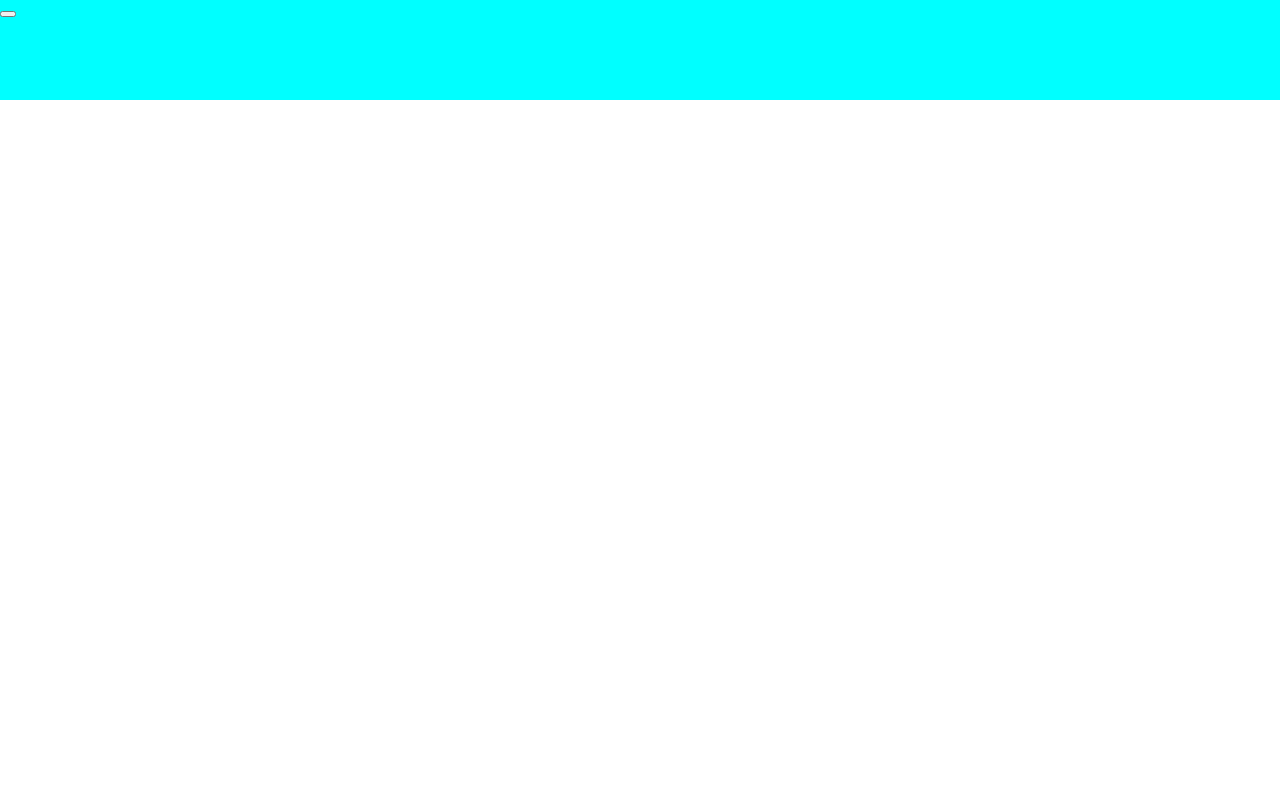
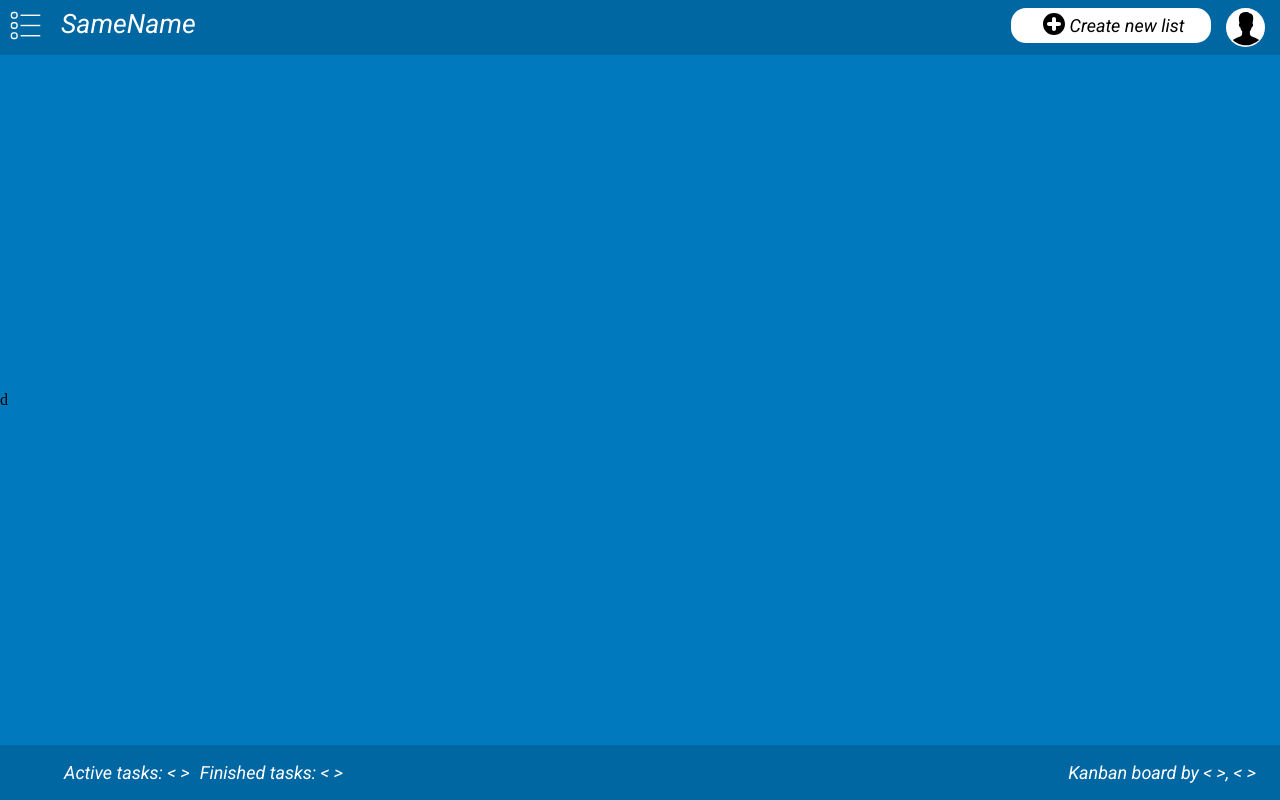
Before and after one commit to MatthewCod/kanbanBoard, a plain HTML site: page index.html in a window 1280 px wide. Drawn offline with Linux system fonts and the light colour scheme.

Commit message:
header and footer

```diff
--- a/index.html
+++ b/index.html
@@ -1,36 +1,76 @@
 <!DOCTYPE html>
 <html lang="en">
+
 <head>
-    <meta charset="UTF-8">
-    <meta http-equiv="X-UA-Compatible" content="IE=edge">
-    <meta name="viewport" content="width=device-width, initial-scale=1.0">
+  <meta charset="UTF-8" />
+  <meta http-equiv="X-UA-Compatible" content="IE=edge" />
+  <meta name="viewport" content="width=device-width, initial-scale=1.0" />
   <title>Document</title>
-    <link rel="stylesheet" href="style/headerStyle.css">
-    <link rel="stylesheet" href="style/mainStyle.css">
-    <link rel="stylesheet" href="style/footerStyle.css">
+  <link rel="stylesheet" href="style/headerStyle.css" />
+  <link rel="stylesheet" href="style/mainStyle.css" />
+  <link rel="stylesheet" href="style/footerStyle.css" />
 </head>
+
 <body>
-    <header>
-        <nav class="board-setting">
 
 
+  <header>
+    <div class="leftWrapper">
+      <nav class="board-setting">
+        <img src="/img/svg/boardSetting.svg" alt="" />
       </nav>
-        <div class="board-name"></div>
-        <button></button>
+      <div class="board-name">SameName</div>
+    </div>
+
+
+
+    <div class="rightWrapper">
+
+      <div class="create-list-button">
+        <div class="create-list-button-icon">
+          <img src="/img/svg/createListButton.svg" alt="" />
+        </div>
+        <div class="create-list-button-text">
+          Create new list
+        </div>
+
+      </div>
       <nav class="profile-setting">
-
+        <div class="profile-setting-vector">
+          <img id="profile-vector" src="/img/svg/profile.svg" alt="" />
+        </div>
       </nav>
-
+    </div>
   </header>
 
 
+
+
+
   <main>
-
+    d
   </main>
 
 
+
+
+
   <footer>
+    <div class="tasks-counters">
+      <div class="active-tasks-counter">
+        Active tasks: < >
+      </div>
+      <div class="finished-tasks-counter">
+        Finished tasks: < >
+      </div>
+    </div>
 
+
+    <div class="kanban-info">
+      Kanban board by < >, < >
+    </div>
   </footer>
 </body>
+
+<script src = "script.js"></script>
 </html>
--- a/style/footerStyle.css
+++ b/style/footerStyle.css
@@ -0,0 +1,28 @@
+@import url('https://fonts.googleapis.com/css2?family=Roboto:ital@1&display=swap');
+
+footer {
+    height: 55px;
+    background-color: #0067A3;
+    font-family: 'Roboto', sans-serif;
+    font-size: 18px;
+    justify-content: space-between;
+    display: flex;
+    color:white;
+}
+
+.tasks-counters {
+
+    display:flex;
+    align-items:center;
+    margin: 0px 0px 0px 64px;
+}
+
+.active-tasks-counter {
+    margin-right: 10px ;
+}
+
+.kanban-info {
+    display:flex;
+    align-items:center;
+    margin: 0px 24px 0px 0px;
+}
--- a/style/headerStyle.css
+++ b/style/headerStyle.css
@@ -1,4 +1,65 @@
+@import url('https://fonts.googleapis.com/css2?family=Roboto:ital@1&display=swap');
+
 header {
-    height: 100px;
-    background-color: aqua;
+    height: 55px;
+    background-color: #0067A3;
+    display: flex;
+    justify-content: space-between;
+    align-items: center;
 }
+.leftWrapper{
+    display: flex;
+}
+
+.rightWrapper{
+    display: flex;
+}
+
+
+.board-name {
+    font-family: 'Roboto', sans-serif;
+    font-size: 20pt;
+    color: rgb(255, 255, 255);
+    margin: 7px 10px 13px 10px;
+}
+
+.board-setting {
+    margin: 10px 10px 10px 10px;
+}
+
+.create-list-button {
+    display: flex;
+    align-items: center;
+    justify-content: center;
+    background-color:white;
+    border-radius: 15px;
+    height: 35px;
+    width: 200px;
+    outline-width:0px;
+    font-family: 'Roboto', sans-serif;
+    font-size: 18px;
+
+
+
+}
+
+.create-list-button-icon {
+    margin: 0px 5px;
+}
+
+.profile-setting {
+    margin: 0px 15px;
+}
+
+.profile-setting-vector {
+    height: 39px;
+    width: 39px;
+    background-color:white;
+    border-radius: 100%;
+}
+
+#profile-vector {
+    position: relative;
+    left: 5.6px;
+    top: 3px;
+}
--- a/style/mainStyle.css
+++ b/style/mainStyle.css
@@ -1,3 +1,12 @@
+html {
+    height: 100%;
+}
+
 body {
     margin: 0px;
+    height: 100%;
+    background-color:#0079BF;
+    display: flex;
+    flex-direction: column;
+    justify-content:space-between;
 }
```
Also changed, not shown: img/svg/createListButton.svg (added), img/svg/profile.svg (added), script.js (added). Lines whose indentation alone changed are shown as unchanged.
